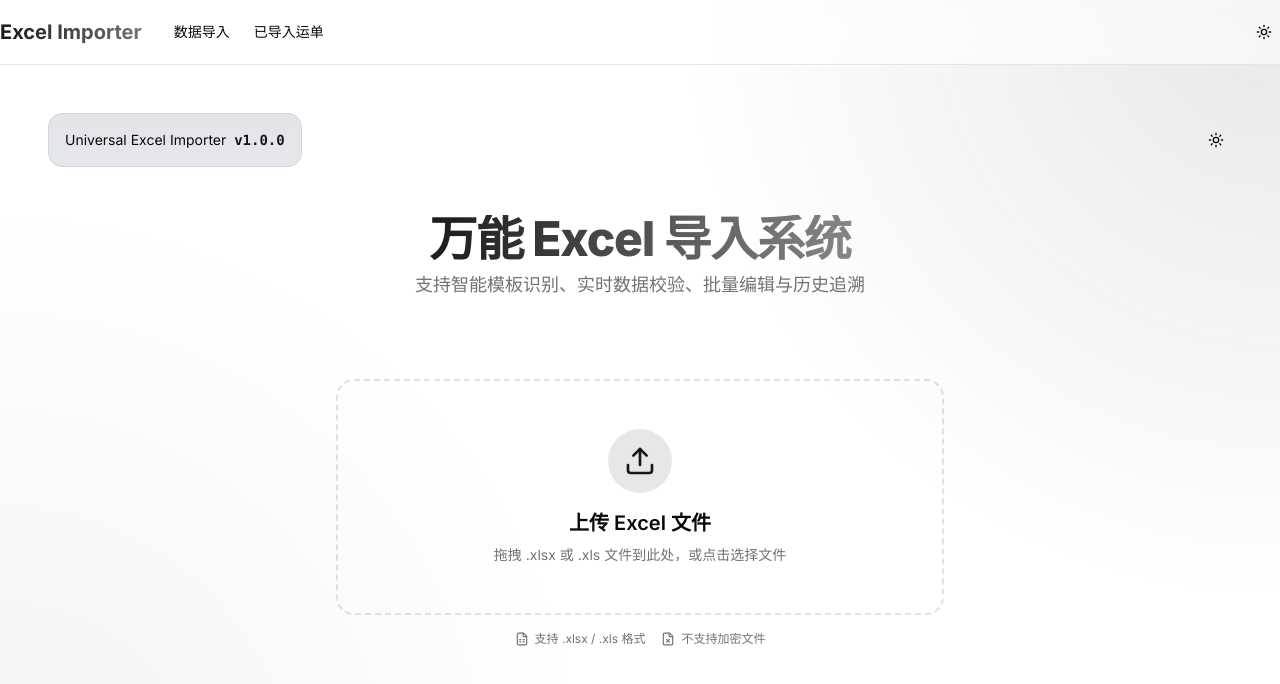
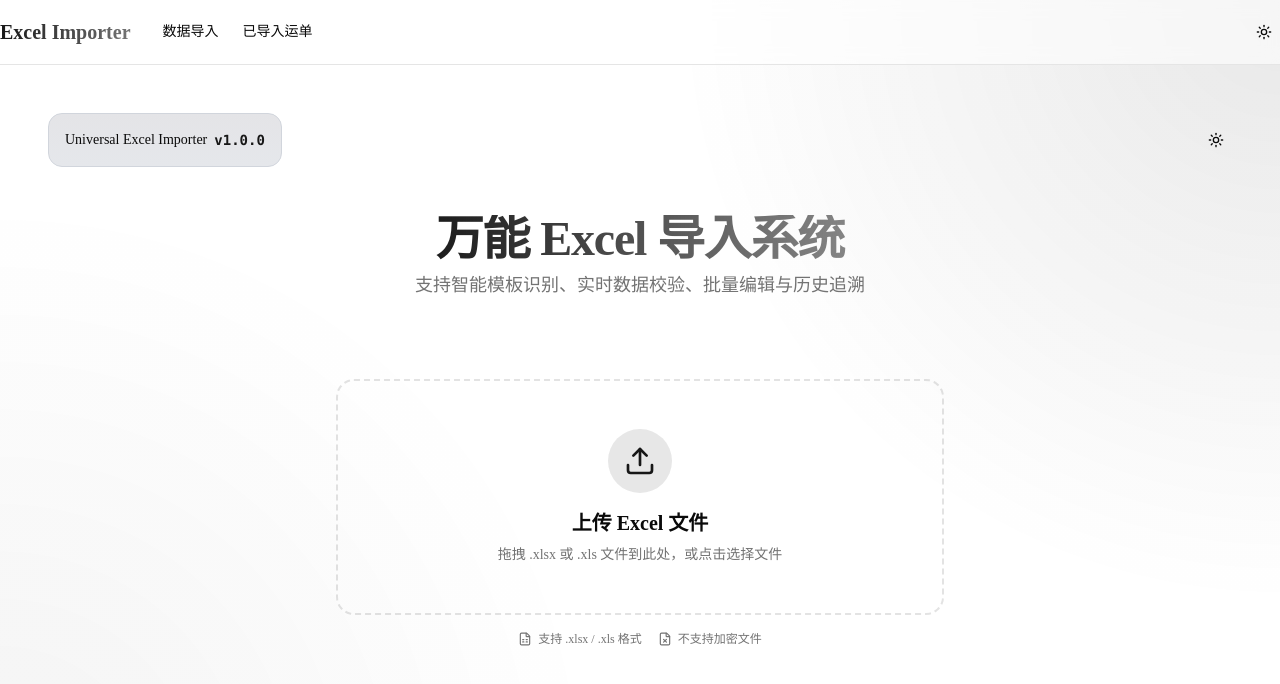
Before and after one commit to 3996853-collab/excel-importe, a Next.js app: page / in a window 1280 px wide. Shown: the top 684 px of the page. Built offline with nearby package versions, Linux system fonts and the light colour scheme.

Commit message:
fix: repair vercel build

```diff
--- a/src/app/layout.tsx
+++ b/src/app/layout.tsx
@@ -1,13 +1,9 @@
 import type { Metadata } from "next";
-import { Inter } from "next/font/google";
 import "./globals.css";
-import { TooltipProvider } from "@/components/ui/tooltip";
 import { Toaster } from "@/components/ui/sonner";
 import { ThemeProvider } from "@/components/theme-provider";
 import Link from "next/link";
 import { ThemeToggle } from "@/components/theme-toggle";
-
-const inter = Inter({ subsets: ["latin"] });
 
 export const metadata: Metadata = {
   title: "Universal Excel Importer",
@@ -21,7 +17,7 @@ export default function RootLayout({
 }>) {
   return (
     <html lang="en" suppressHydrationWarning>
-      <body className={`${inter.className} min-h-screen bg-background text-foreground antialiased`}>
+      <body className="min-h-screen bg-background text-foreground antialiased font-sans">
         <ThemeProvider
           attribute="class"
           defaultTheme="system"
--- a/src/schemas/import-schema.ts
+++ b/src/schemas/import-schema.ts
@@ -21,12 +21,12 @@ export const genericImportSchema = z.object({
   senderAddress: z.string().min(1, '发件人地址不能为空'), // 取消长度校验
 
   // 货物信息
-  weight: z.coerce.number({ invalid_type_error: '重量必须为数字' }).positive('重量必须为正数'),
-  quantity: z.coerce.number({ invalid_type_error: '件数必须为数字' }).int('件数必须为整数').positive('件数必须为正整数'),
+  weight: z.coerce.number().pipe(z.number().positive('重量必须为正数')),
+  quantity: z.coerce.number().pipe(z.number().int('件数必须为整数').positive('件数必须为正整数')),
 
   // 温层
   temperature: z.enum(TEMPERATURE_OPTIONS, {
-    errorMap: () => ({ message: '温层必须是：常温、冷藏 或 冷冻' })
+    error: '温层必须是：常温、冷藏 或 冷冻',
   }),
 });
 
```
